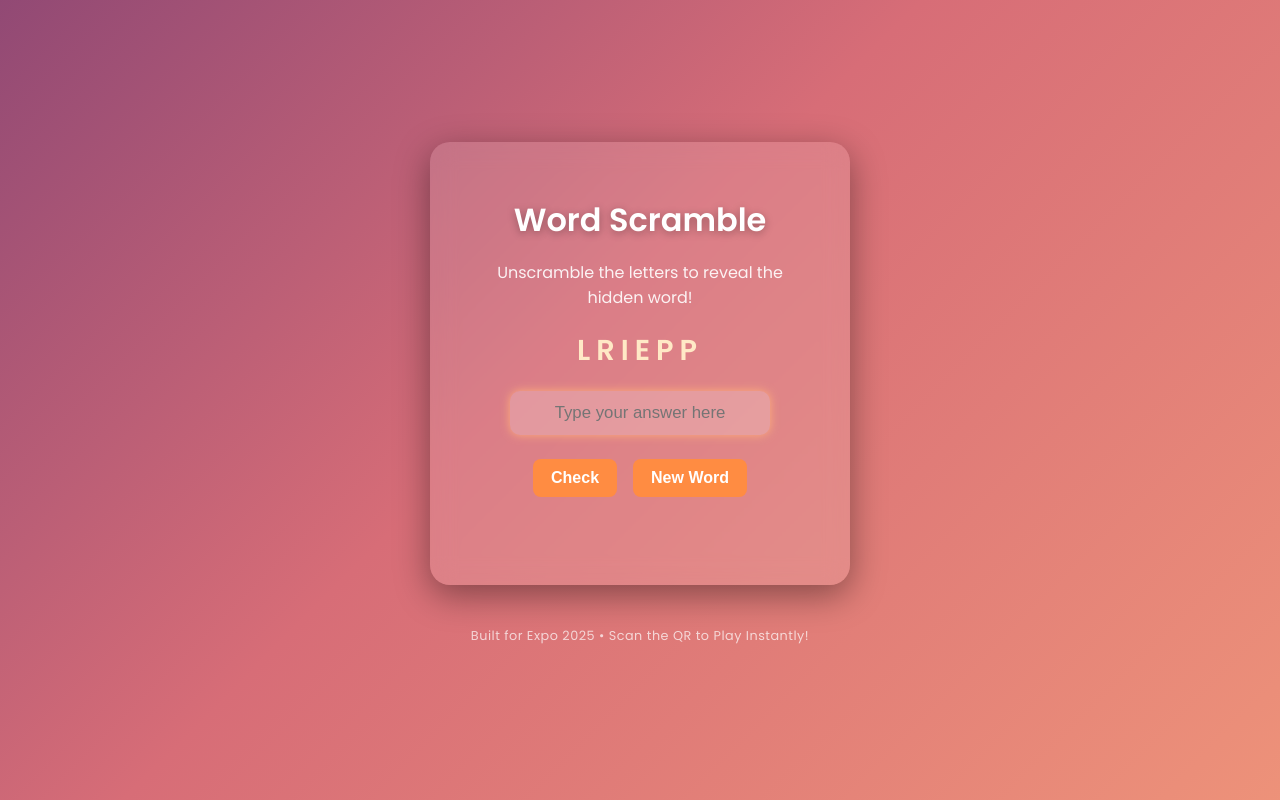
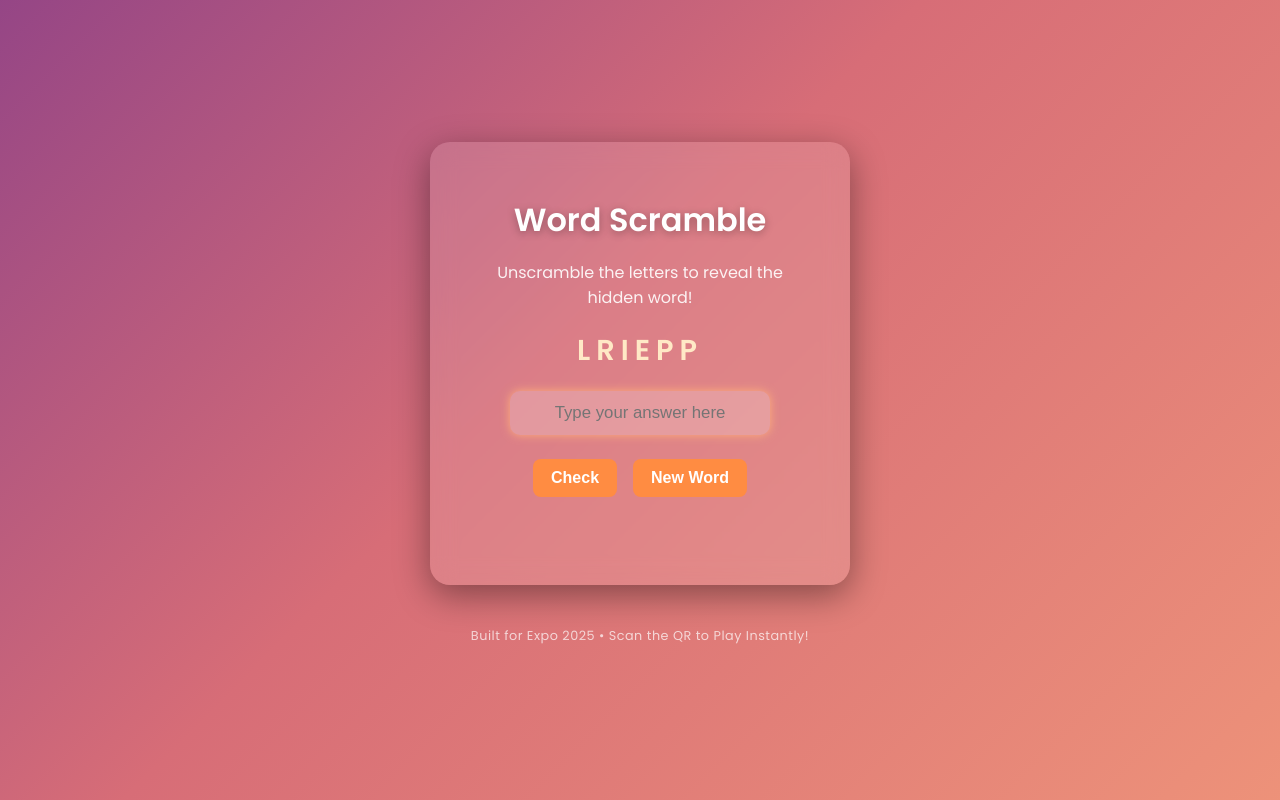
Before and after one commit to chetnagoli123/play, a website: page index.html in a window 1280 px wide. Drawn offline with Linux system fonts and the light colour scheme.

Commit message:
updated css

```diff
--- a/style.css
+++ b/style.css
@@ -6,7 +6,7 @@
 
 body {
     font-family: "Poppins", sans-serif;
-    background: linear-gradient(135deg, #3a1c71, #d76d77, #ffaf7b);
+    background: linear-gradient(135deg, #421498, #d76d77, #ffaf7b);
     background-size: 200% 200%;
     animation: gradientShift 8s ease infinite;
     color: white;
```
